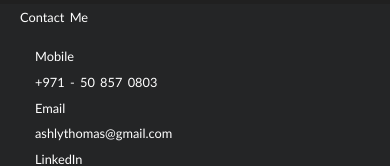
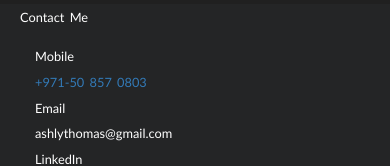
Before and after one commit to ashly-dxb/my-app, a React (Create React App) app: page /profile/contact in a window 390 px wide. Shown: the part 232-398 px from the top of the page. Built offline with nearby package versions, Linux system fonts and the light colour scheme.

Commit message:
'responsive-menu-modified'

```diff
--- a/src/contact.js
+++ b/src/contact.js
@@ -9,7 +9,7 @@ class WorkExperience extends Component {
           <div className="ContentInside container">
             <div className="row">
               <div className="leftList col-sm-6">Mobile</div>
-              <div className="rightList col-sm-6">+971 - 50 857 0803</div>
+              <div className="rightList col-sm-6"><a href="tel:+971508570803">+971-50 857 0803</a></div>
             </div>
 
             <div className="row">
```
